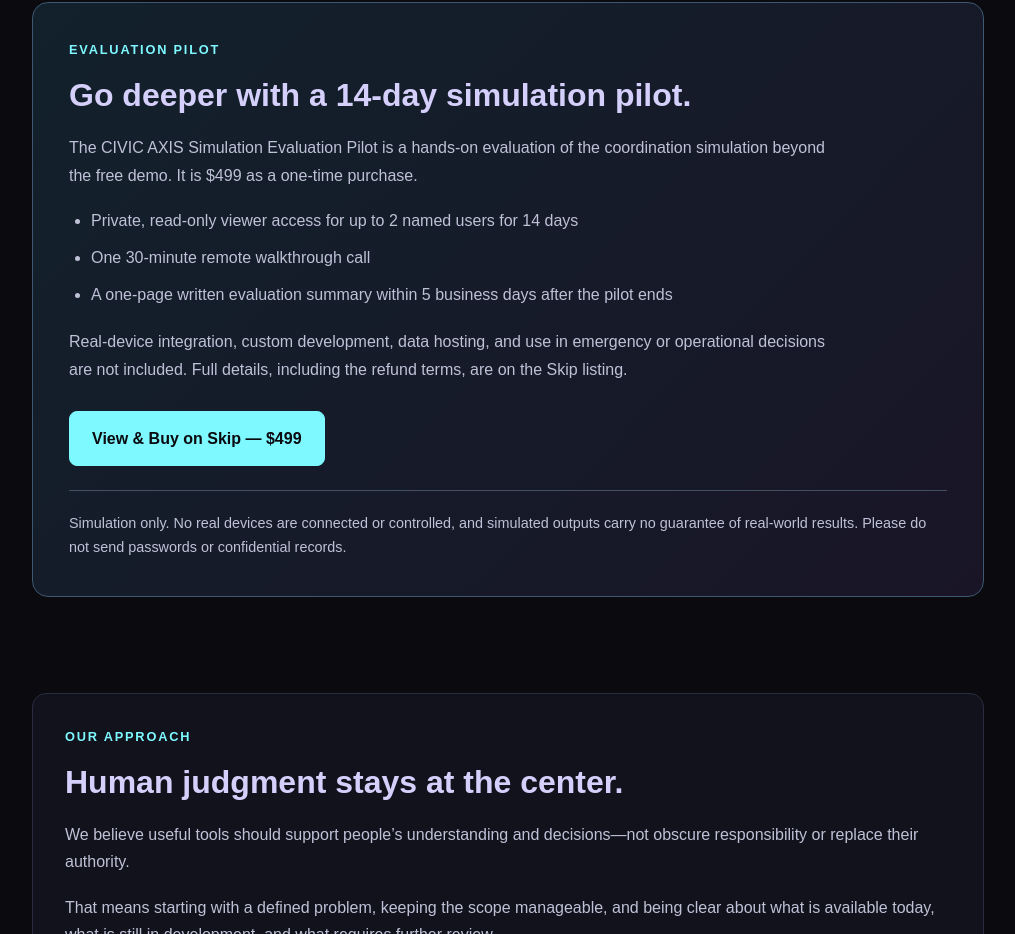
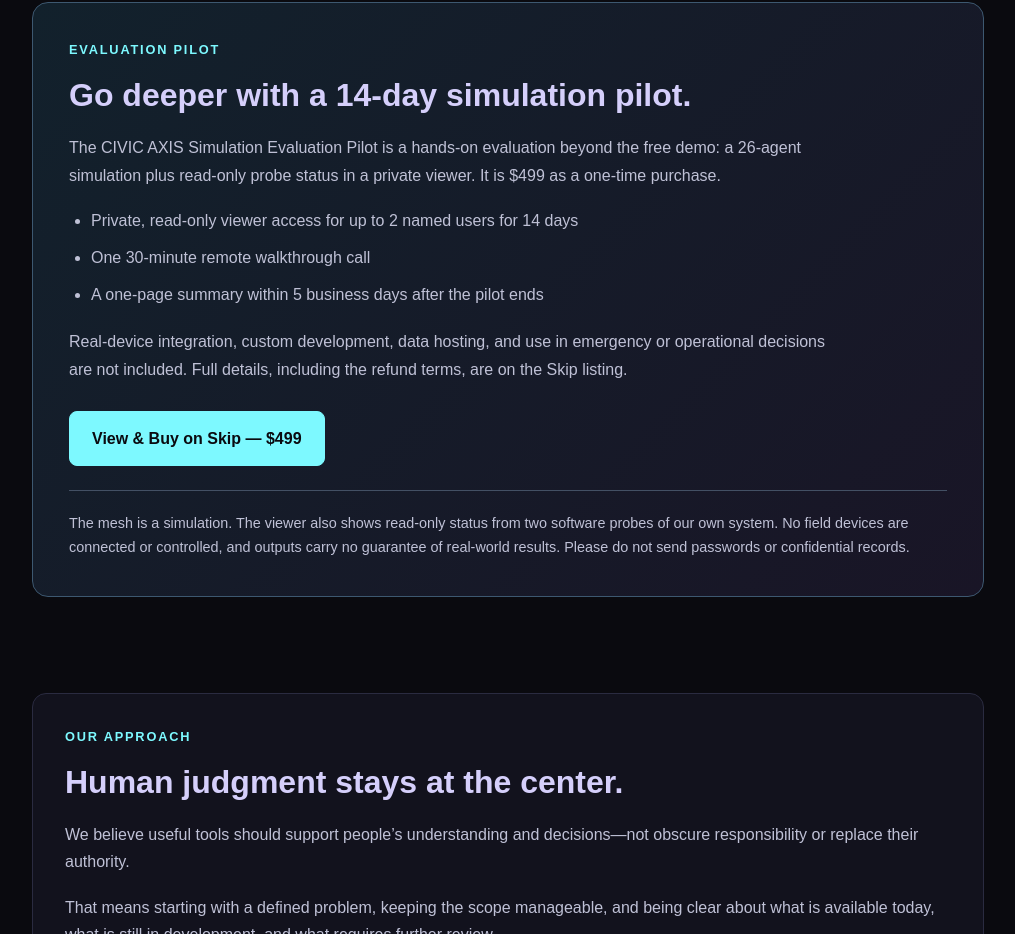
Before and after one commit to instantpathllc/halo-landing, a plain HTML site: page index.html in a window 1280 px wide. Shown: the part 3480-4414 px from the top of the page, without its empty margins (132-1147 px from the left). Drawn offline with Linux system fonts and the light colour scheme.

Commit message:
Update pilot section to match revised listing
Update pilot intro and disclosure: describe the 26-agent simulation plus read-only software probe status, and note that no field devices are connected.

```diff
--- a/index.html
+++ b/index.html
@@ -538,14 +538,15 @@ footer p { margin-bottom: 6px; }
       <div class="description">
         <p>
           The CIVIC AXIS Simulation Evaluation Pilot is a hands-on
-          evaluation of the coordination simulation beyond the free demo.
-          It is $499 as a one-time purchase.
+          evaluation beyond the free demo: a 26-agent simulation plus
+          read-only probe status in a private viewer. It is $499 as
+          a one-time purchase.
         </p>
 
         <ul class="points">
           <li>Private, read-only viewer access for up to 2 named users for 14 days</li>
           <li>One 30-minute remote walkthrough call</li>
-          <li>A one-page written evaluation summary within 5 business days after the pilot ends</li>
+          <li>A one-page summary within 5 business days after the pilot ends</li>
         </ul>
 
         <p>
@@ -563,9 +564,11 @@ footer p { margin-bottom: 6px; }
       </div>
 
       <p class="disclosure">
-        Simulation only. No real devices are connected or controlled,
-        and simulated outputs carry no guarantee of real-world results.
-        Please do not send passwords or confidential records.
+        The mesh is a simulation. The viewer also shows read-only
+        status from two software probes of our own system. No field
+        devices are connected or controlled, and outputs carry no
+        guarantee of real-world results. Please do not send passwords
+        or confidential records.
       </p>
     </div>
   </section>
```
